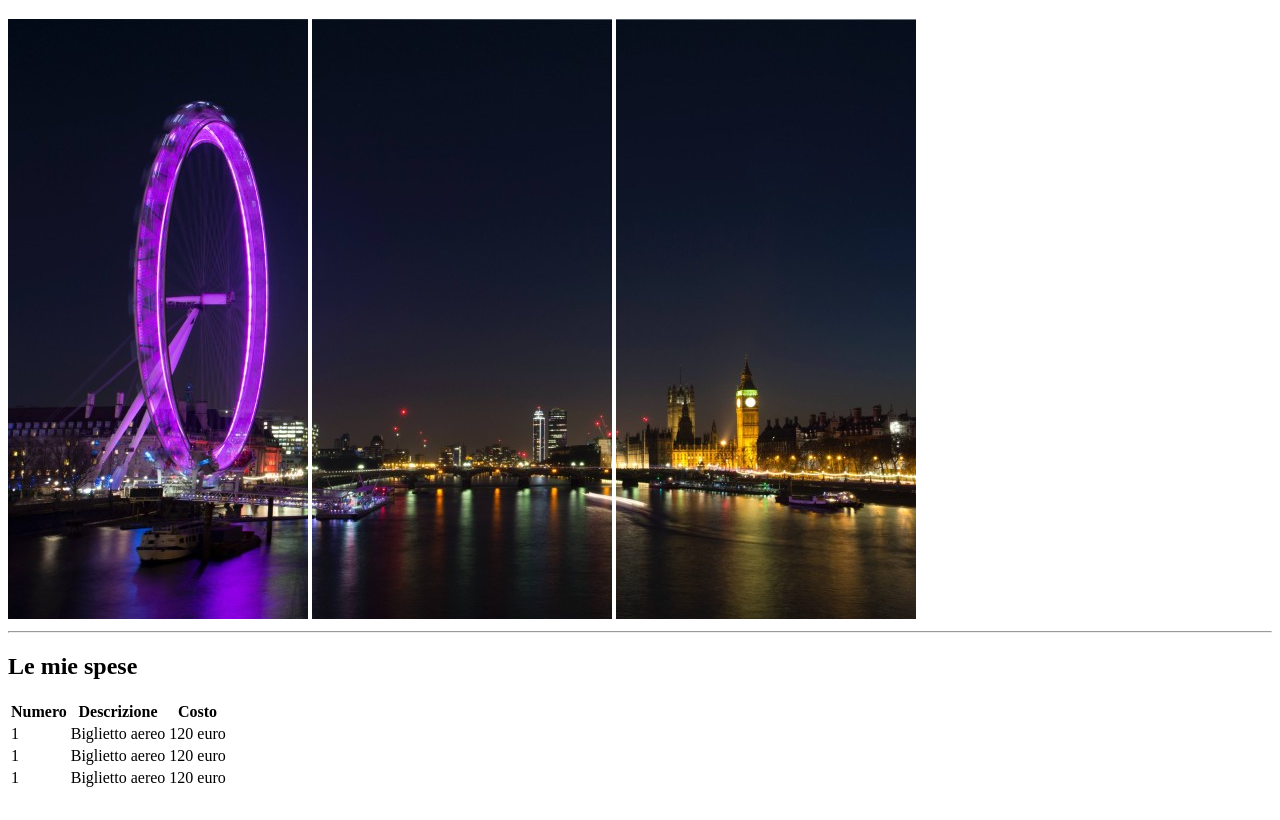
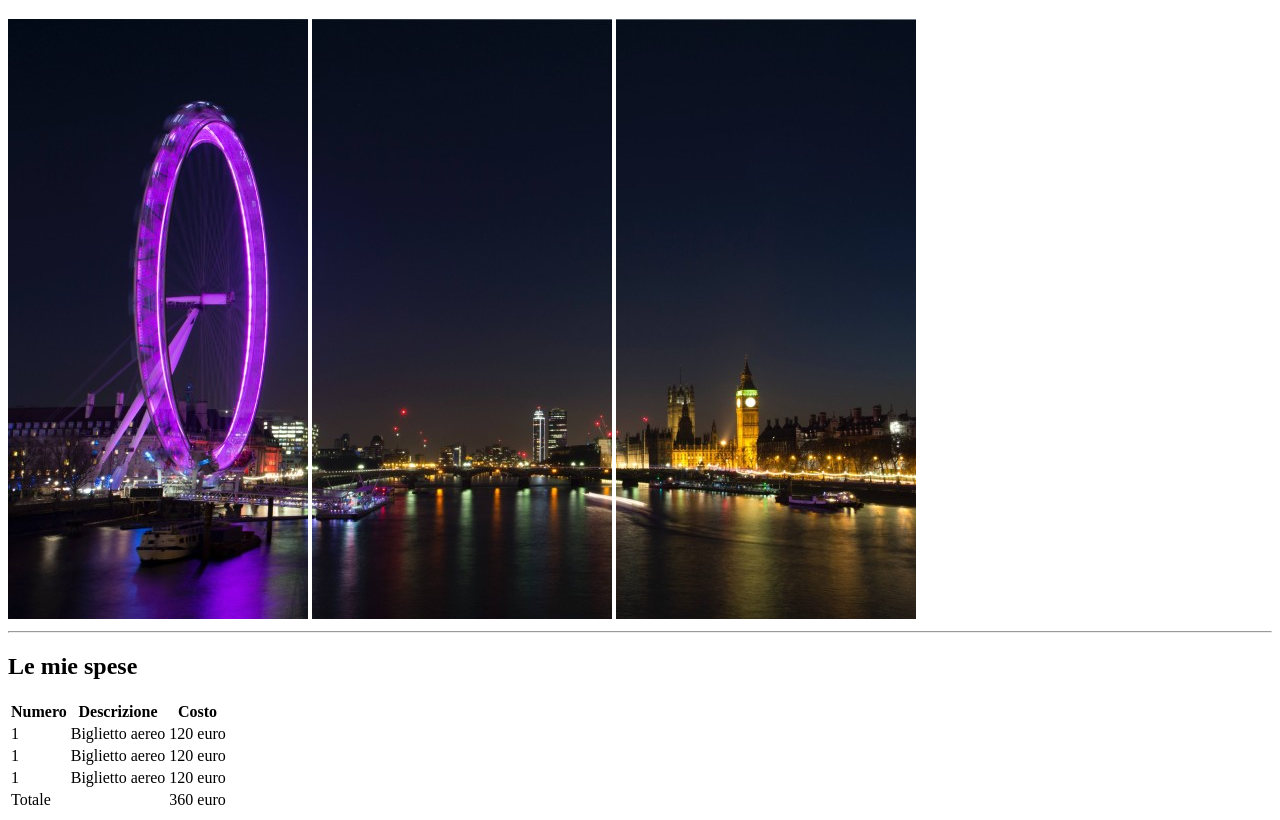
Before and after one commit to Maria210194/html-london-trip, a plain HTML site: page index.html in a window 1280 px wide. Shown: the part 61-881 px from the top of the page. Before the commit the page ends 859 px from the top, so only its background shows below. Drawn offline with Linux system fonts and the light colour scheme.

Commit message:
Chiusura della tabella

```diff
--- a/index.html
+++ b/index.html
@@ -46,7 +46,18 @@
                 </tr>
             </tbody>
             <!--/Corpo tabella-->
+
+            <!--Chiusura della tabella-->
+            <tfoot>
+                <tr>
+                    <td>Totale</td>
+                    <td> </td>
+                    <td>360 euro</td>
+                </tr>
+            </tfoot>
+            <!--/Chiusura della tabella-->
         </table>
+
     </div>
 </body>
 </html>
```
